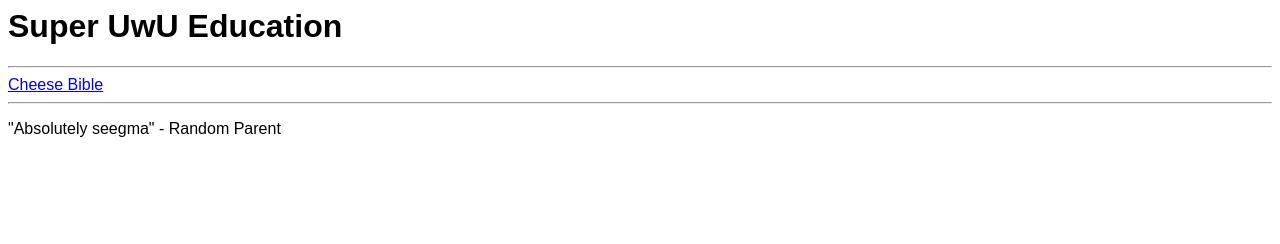
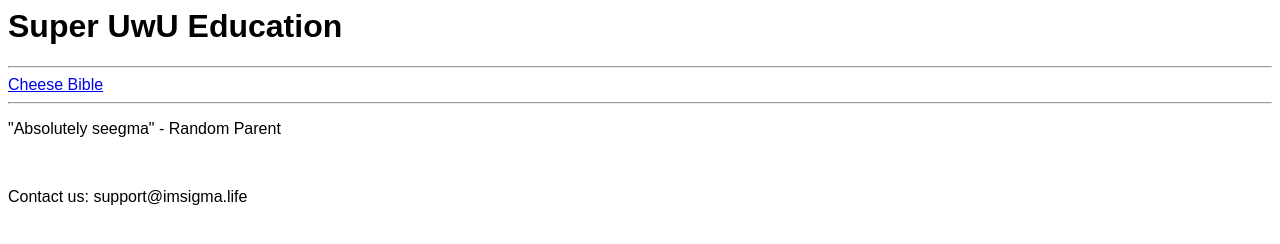
Before and after one commit to mcl-playz/super-uwu-education, a plain HTML site: page index.html in a window 1280 px wide. Drawn offline with Linux system fonts and the light colour scheme.

Commit message:
Update index.html

```diff
--- a/index.html
+++ b/index.html
@@ -12,5 +12,7 @@
 		<a href="https://raw.githubusercontent.com/mcl-playz/super-uwu-education/main/cheesebible.txt">Cheese Bible</a>
 		<hr>
 		<p>"Absolutely seegma" - Random Parent</p>
+		<br>
+		<p>Contact us: support@imsigma.life</p>
 	</body>
 </html>
```
